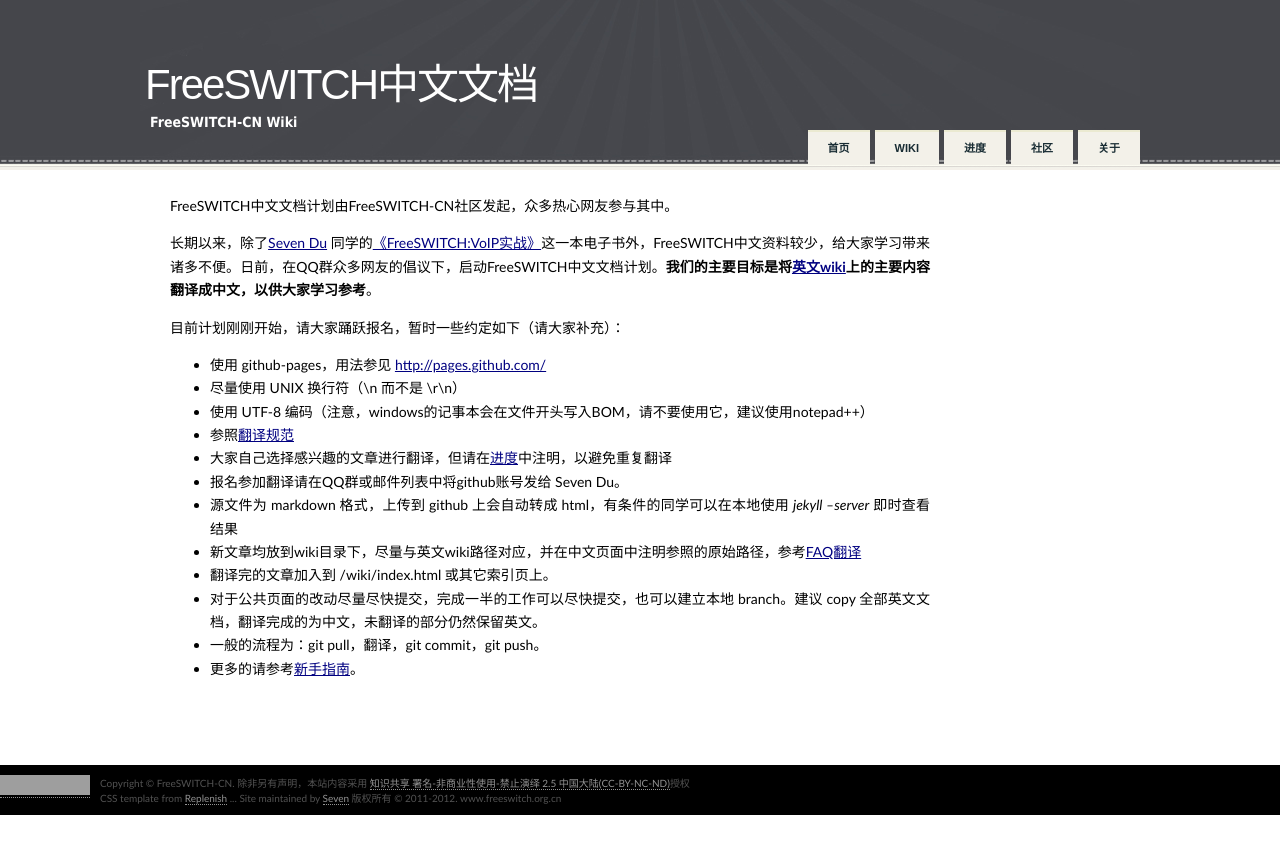
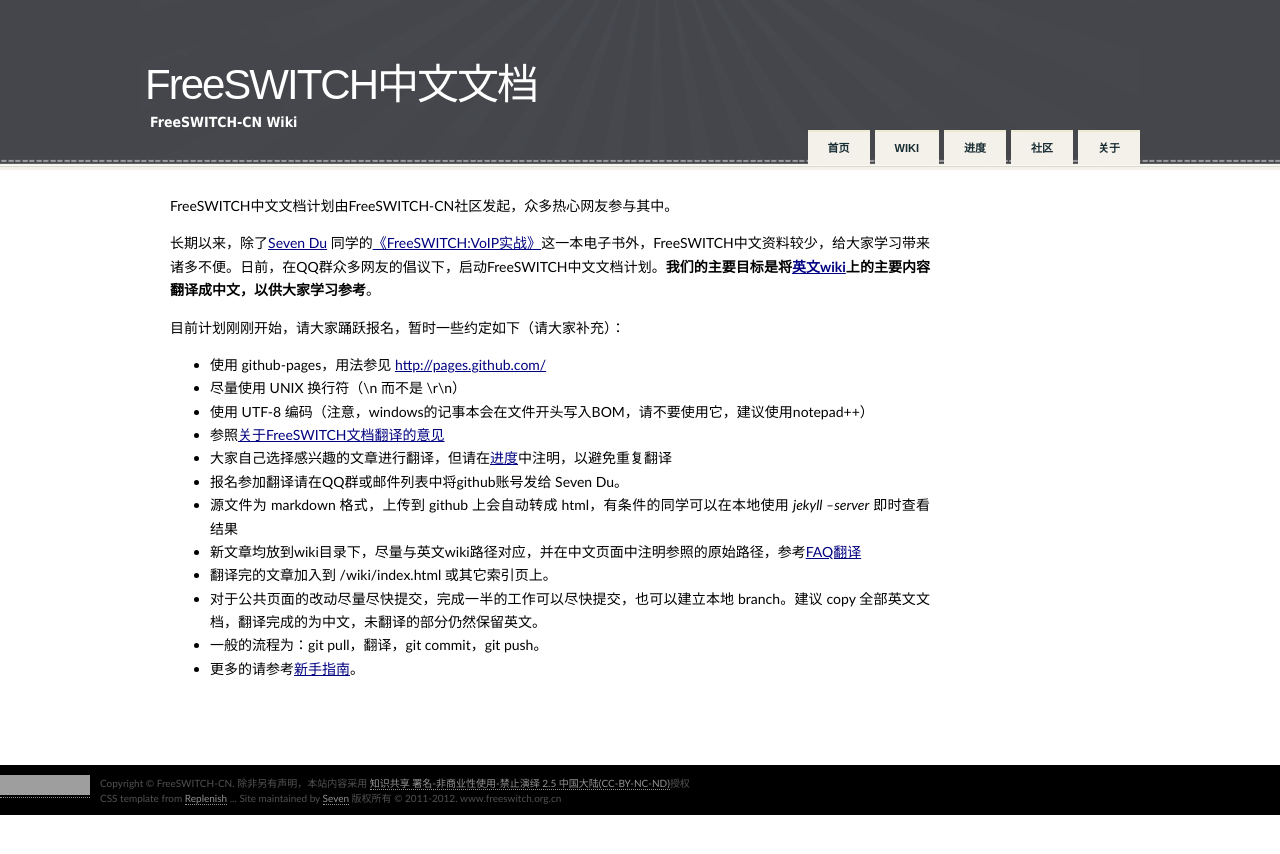
Before and after one commit to freeswitch-cn/freeswitch-cn.github.com, a Jekyll site: the page built from index.md, in a window 1280 px wide. Shown: the top 854 px of the page. Built offline with Jekyll 4.4.1, drawn with Linux system fonts in a browser that asks for light colours; Markdown is read by kramdown in place of the engine named in the settings; grey boxes are pictures that could not be loaded.

Commit message:
update link

```diff
--- a/index.md
+++ b/index.md
@@ -12,7 +12,7 @@ FreeSWITCH中文文档计划由FreeSWITCH-CN社区发起，众多热心网友参
 * 使用 github-pages，用法参见 <http://pages.github.com/>
 * 尽量使用 UNIX 换行符（\n 而不是 \r\n）
 * 使用 UTF-8 编码（注意，windows的记事本会在文件开头写入BOM，请不要使用它，建议使用notepad++）
-* 参照[翻译规范](http://www.freeswitch.org.cn/2009/11/22/guan-yu-freeswitchwen-dang-fan-yi-de-yi-jian.html)
+* 参照[关于FreeSWITCH文档翻译的意见](http://www.freeswitch.org.cn/2009/11/22/guan-yu-freeswitchwen-dang-fan-yi-de-yi-jian.html)
 * 大家自己选择感兴趣的文章进行翻译，但请在[进度](/list.html)中注明，以避免重复翻译
 * 报名参加翻译请在QQ群或邮件列表中将github账号发给 Seven Du。
 * 源文件为 markdown 格式，上传到 github 上会自动转成 html，有条件的同学可以在本地使用 *jekyll --server* 即时查看结果
```
